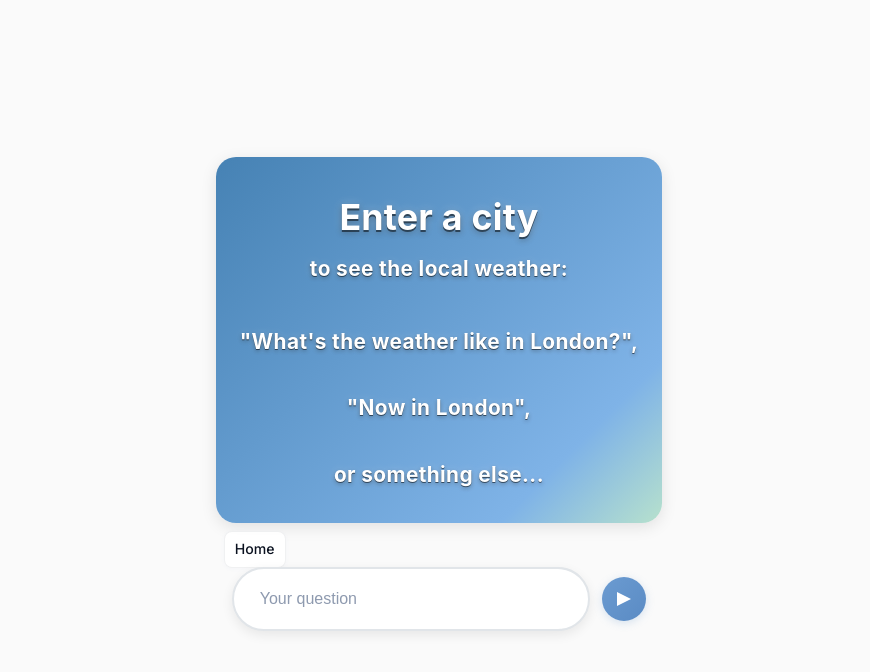
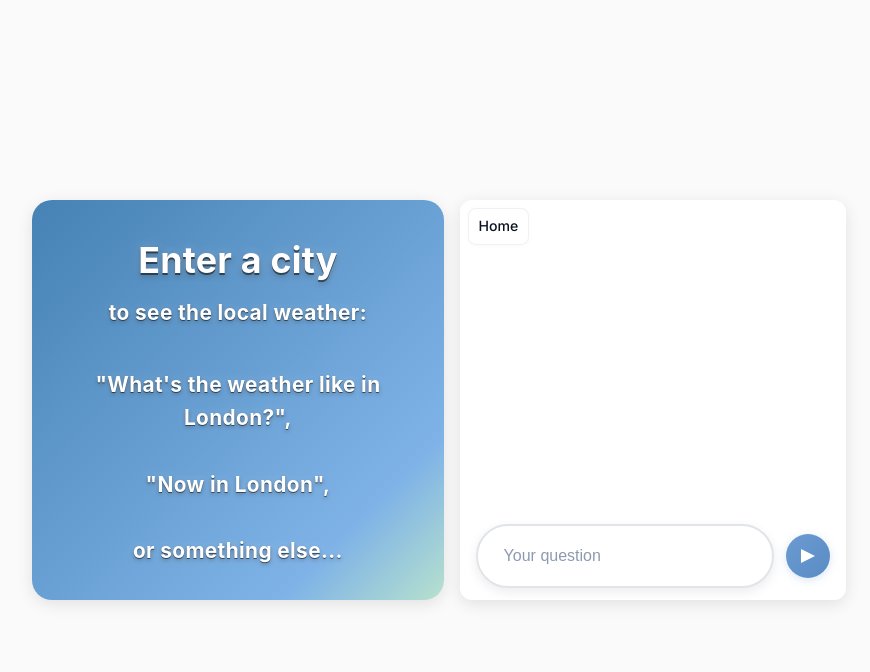
Before and after one commit to v-olya/OpenAI, a Next.js app: page /pages/weather in a window 1280 px wide. Shown: the top 672 px of the page, without its empty margins (201-1071 px from the left). Built offline with nearby package versions, Linux system fonts and the light colour scheme.

Commit message:
fix nested classes

```diff
--- a/app/pages/weather/page.module.scss
+++ b/app/pages/weather/page.module.scss
@@ -15,9 +15,15 @@
 }
 
 .container {
+    display: flex;
     gap: $layout-gap;
     padding: 12px;
     min-height: 0;
+}
+
+.container > * {
+    @include surface($bg: white, $radius: 20px);
+    width: 100%;
 }
 
 .surface,
@@ -48,14 +54,12 @@
         min-height: 0;
     }
 
-    .column {
-        width: 100%;
-    }
-
-    .column > * {
-        margin-top: 10px;
-        height: auto;
-        margin-bottom: 0;
+    .container {
+        flex-direction: column;
+        padding: 0 8px;
+        gap: 8px;
+        height: 100%;
+        min-height: 0;
     }
 
     .chat {
--- a/app/pages/weather/page.tsx
+++ b/app/pages/weather/page.tsx
@@ -16,10 +16,8 @@ const WeatherDemo = () => {
 
     return (
         <main className={styles.main}>
-            <div className={`${styles.container} container`}>
-                <div className={`${styles.column}`}>
-                    <WeatherWidget weather={weatherData} />
-                </div>
+            <div className={styles.container}>
+                <WeatherWidget weather={weatherData} />
                 <Chat onWeatherUpdate={handleWeatherUpdate} />
             </div>
         </main>
```
